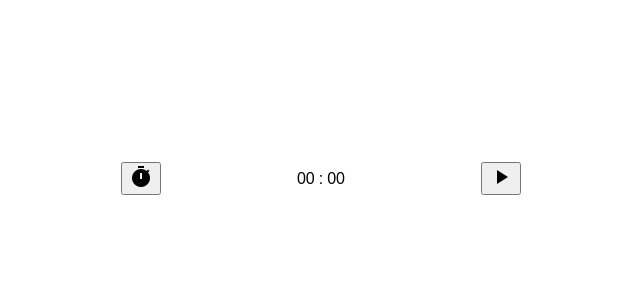
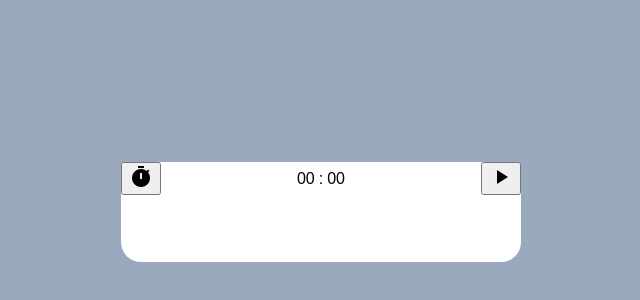
Before and after one commit to Childofrainydays/countdown-machine, a plain HTML site: page index.html in a window 1280 px wide. Shown: the part 196-496 px from the top of the page, without its empty margins (319-959 px from the left). Drawn offline with Linux system fonts and the light colour scheme; a web font is replaced by a local one.

Commit message:
minor css adjustments

```diff
--- a/assets/css/style.css
+++ b/assets/css/style.css
@@ -3,7 +3,7 @@ body {
     display: flex;
     align-items: center;
     justify-content: center;
-
+    background: #9aa9be;
 }
 
 .timer{
@@ -16,6 +16,7 @@ body {
     border-radius: 10px;
     width: 400px;
     height: 100px;
+    border-radius: 20px;
 }
 
 .time-box{
```
